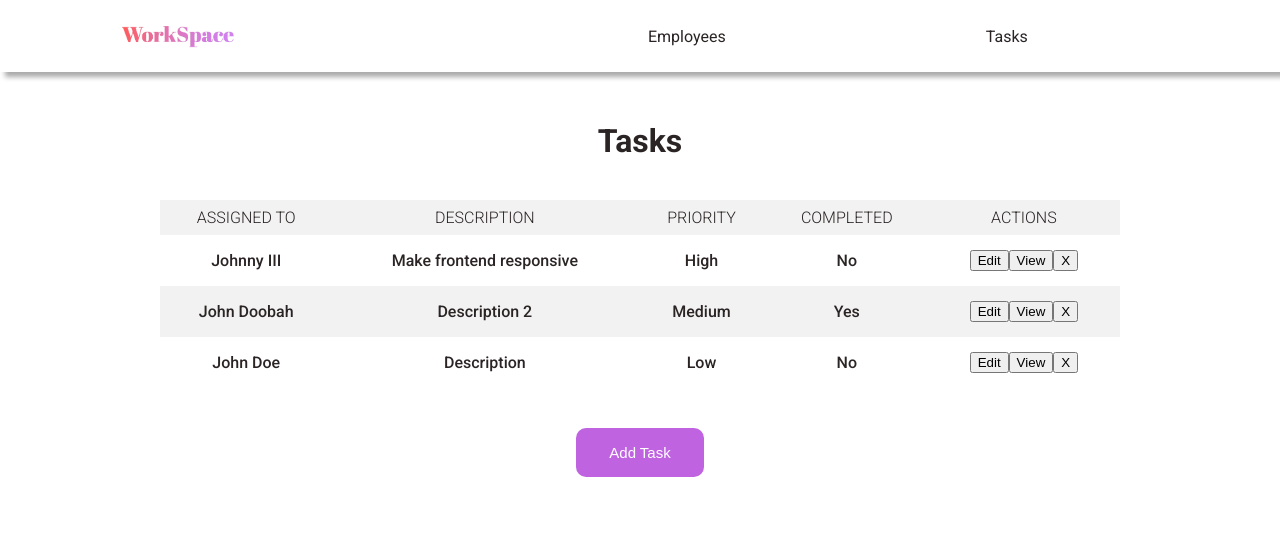
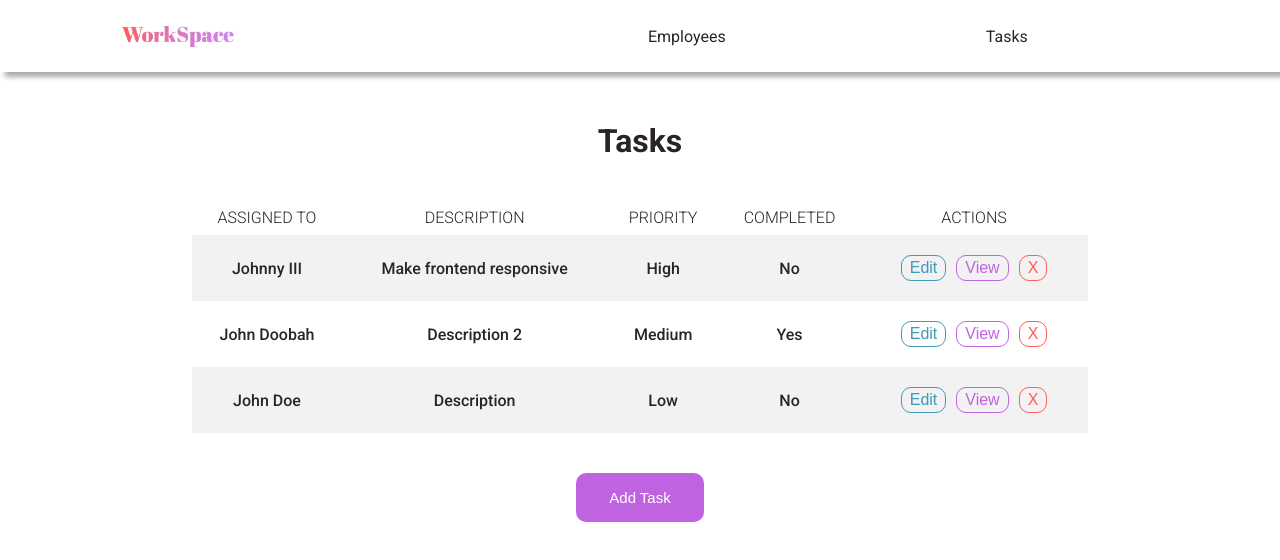
Before and after one commit to DimitriGol/Web-Dev-Final-Project, a React (Create React App) app in the folder workspace-frontend/: page /tasks in a window 1280 px wide. Shown: the top 560 px of the page. Built offline with nearby package versions, Linux system fonts and the light colour scheme.

Commit message:
Add styling for single employee and back button

```diff
--- a/workspace-frontend/src/App.css
+++ b/workspace-frontend/src/App.css
@@ -95,7 +95,7 @@ th{
   padding: 8px 10px 8px 10px;
 }
 
-tr:nth-child(odd) {background-color: #f2f2f2;}
+tr:nth-child(even) {background-color: #f2f2f2;}
 
 
 .task-table td{
@@ -103,13 +103,13 @@ tr:nth-child(odd) {background-color: #f2f2f2;}
 }
 
 .task-table{
-  width: 75%;
+  width: 70%;
 }
 
 /* Action Buttons */
-.view-employee-btn,
-.delete-employee-btn,
-.edit-employee-btn
+.view-btn,
+.delete-btn,
+.edit-btn
 {
   padding: 3px 8px 3px 8px;
   font-weight: 500;
@@ -118,39 +118,40 @@ tr:nth-child(odd) {background-color: #f2f2f2;}
   border-radius: 10px;
   border-width: 1.5px;
   transition: 0.1s;
-  font-size: 16px;;
+  font-size: 16px;
+  background : none;
 }
 
-.edit-employee-btn{
+.edit-btn{
   border-color: #3f9ab8;
   color: #3f9ab8;
 }
 
-.view-employee-btn{
+.view-btn{
   border-color: #bf63e1;
   color: #bf63e1;
 }
 
-.delete-employee-btn{
+.delete-btn{
   border-color: #FF5C5C;
   color: #FF5C5C;
 }
 
-.edit-employee-btn:hover{
+.edit-btn:hover{
   cursor: pointer;
   border: none;
   color: #ededed;
   background-color: #3f9ab8;
 }
 
-.view-employee-btn:hover{
+.view-btn:hover{
   cursor: pointer;
   border: none;
   color: #ededed;
   background-color: #bf63e1;
 }
 
-.delete-employee-btn:hover{
+.delete-btn:hover{
   cursor: pointer;
   border: none;
   color: #ededed;
@@ -194,13 +195,14 @@ tr:nth-child(odd) {background-color: #f2f2f2;}
 }
 
 .submit-form-btn{
-  margin-bottom: 20px;
-  padding: 16px 33px 16px 33px;
+  padding: 11px 25px 11px 25px;
   border-radius: 10px;
   border-style: none;
+  font-size: 16px;
   background-color: #bf63e1;
   color: white;
   transition: 0.2s;
+  margin-right: 20px;
 }
 .submit-form-btn:hover{
   cursor: pointer;
@@ -217,3 +219,33 @@ tr:nth-child(odd) {background-color: #f2f2f2;}
 .checkbox-control{
   transform: scale(1.3);
 }
+
+
+/* ViewEmployee.js */
+.single-employee-title{
+  margin-bottom: 0px;
+}
+.single-employee-department{
+  font-weight: 300;
+  margin-top: 1vh;
+  font-size: 18px;
+}
+
+.back-btn{
+  margin-top: 40px;
+  padding: 11px 25px 11px 25px;
+  font-weight: 500;
+  border-style: solid;
+  border-radius: 10px;
+  border-width: 1.5px;
+  transition: 0.1s;
+  font-size: 16px;
+  color: white;
+  background-color: #FF5C5C;
+  border: none;
+}
+
+.back-btn:hover{
+  cursor: pointer;
+  background-color: #f47070;
+}
```
